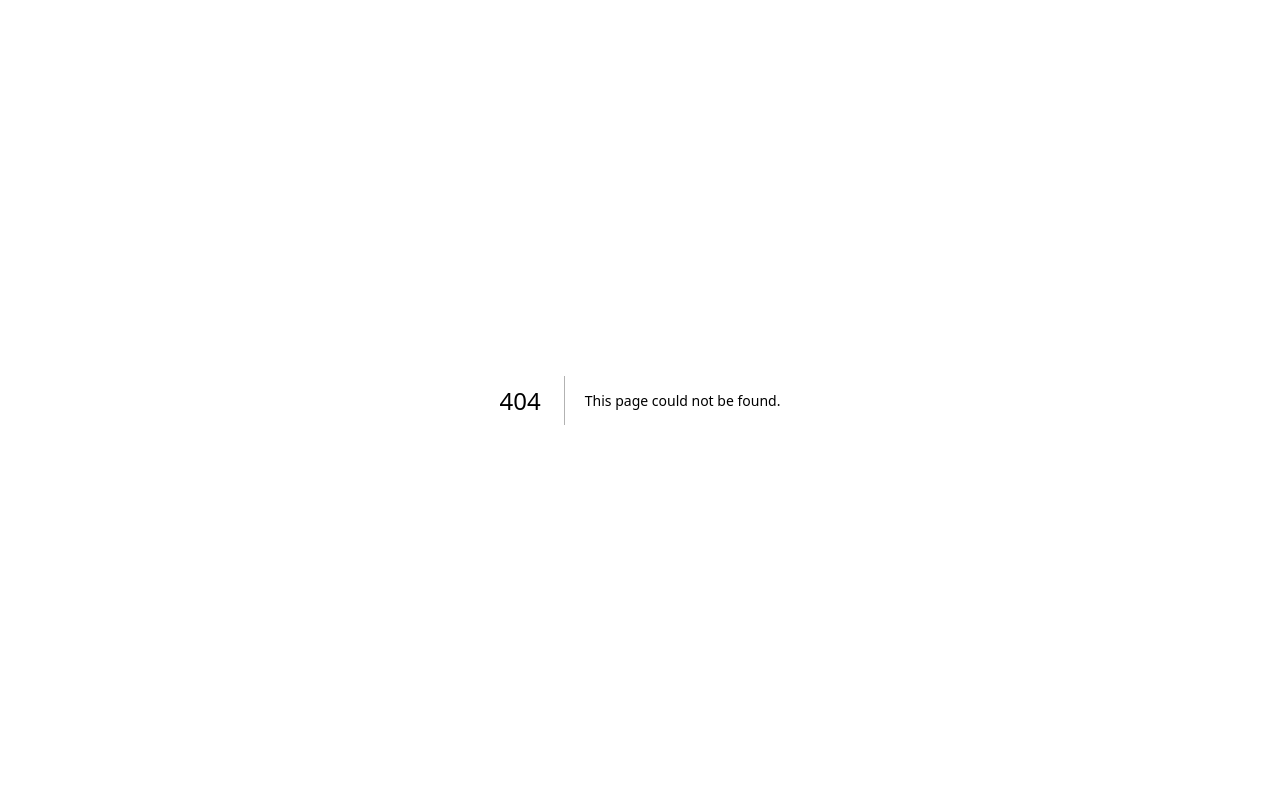
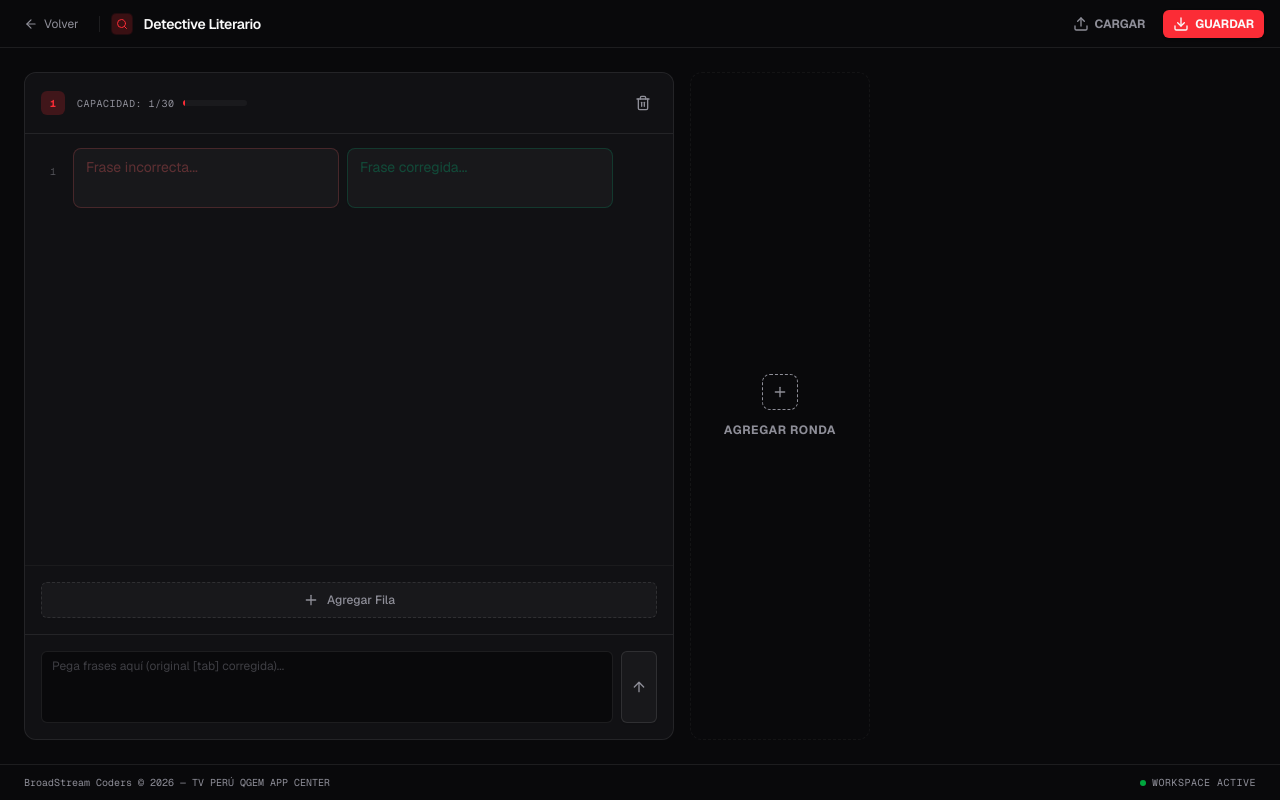
Before and after one commit to BroadStream-Coders/TvPeru-QGEM-AppCenter, a Next.js app in the folder apps/web/: page /workspaces/detective-literario in a window 1280 px wide. Before the commit this address had no page. Built offline with nearby package versions, Linux system fonts and the light colour scheme.

Commit message:
feat(web/detective-literario): add new workspace for "Detective Literario" with error correction features, JSON import/export functionality, and dynamic group management

```diff
--- a/apps/web/src/app/page.tsx
+++ b/apps/web/src/app/page.tsx
@@ -5,7 +5,7 @@ import {
   VenetianMask,
   BookOpen,
   ArrowRight,
-  PenTool,
+  Search,
   Image as ImageIcon,
   Trophy,
   FileText,
@@ -40,10 +40,10 @@ const workspaces = [
     icon: VenetianMask,
   },
   {
-    name: "Redactor",
-    description: "Corrección de errores ortográficos",
-    href: "/workspaces/redactor",
-    icon: PenTool,
+    name: "Detective Literario",
+    description: "Encuentra los errores ocultos",
+    href: "/workspaces/detective-literario",
+    icon: Search,
   },
   {
     name: "Album",
--- a/apps/web/src/app/workspaces/redactor/components/RedactorColumn.tsx
+++ b/apps/web/src/app/workspaces/detective-literario/components/Column.tsx
@@ -5,21 +5,21 @@ import { GroupFooter } from "@/components/shared/group-column/layout/GroupFooter
 import { RowsContainer } from "@/components/shared/group-column/components/RowsContainer";
 import { AddRowButton } from "@/components/shared/group-column/components/AddRowButton";
 import { QuickLoad } from "@/components/shared/group-column/components/QuickLoad";
-import { RedactorRow } from "./RedactorRow";
+import { DetectiveRow } from "./Row";
 
 const MAX_CAPACITY = 30;
 
-interface RedactorRowData {
+interface DetectiveRowData {
   original: string;
   corrected: string;
 }
 
-interface RedactorCardProps {
+interface DetectiveColumnProps {
   index: number;
-  rows: RedactorRowData[];
+  rows: DetectiveRowData[];
   onRowChange: (
     rowIndex: number,
-    field: keyof RedactorRowData,
+    field: keyof DetectiveRowData,
     value: string,
   ) => void;
   onAddRow: () => void;
@@ -28,7 +28,7 @@ interface RedactorCardProps {
   onQuickLoad: (data: string[][]) => void;
 }
 
-export function RedactorCard({
+export function DetectiveColumn({
   index,
   rows,
   onRowChange,
@@ -36,7 +36,7 @@ export function RedactorCard({
   onRemoveRow,
   onRemoveCard,
   onQuickLoad,
-}: RedactorCardProps) {
+}: DetectiveColumnProps) {
   const handleAddRow = () => {
     if (rows.length >= MAX_CAPACITY) return;
     onAddRow();
@@ -52,7 +52,7 @@ export function RedactorCard({
     >
       <RowsContainer>
         {rows.map((row, rowIndex) => (
-          <RedactorRow
+          <DetectiveRow
             key={rowIndex}
             index={rowIndex}
             original={row.original}
--- a/apps/web/src/app/workspaces/redactor/components/RedactorRow.tsx
+++ b/apps/web/src/app/workspaces/detective-literario/components/Row.tsx
@@ -4,7 +4,7 @@ import { Textarea } from "@/components/ui/textarea";
 import { Button } from "@/components/ui/button";
 import { Trash2 } from "lucide-react";
 
-interface RedactorRowProps {
+interface DetectiveRowProps {
   index: number;
   original: string;
   corrected: string;
@@ -13,14 +13,14 @@ interface RedactorRowProps {
   onRemove: () => void;
 }
 
-export function RedactorRow({
+export function DetectiveRow({
   index,
   original,
   corrected,
   onOriginalChange,
   onCorrectedChange,
   onRemove,
-}: RedactorRowProps) {
+}: DetectiveRowProps) {
   return (
     <div className="flex items-start gap-2 group min-h-[40px]">
       <div className="flex h-9 w-6 shrink-0 items-center justify-center rounded text-2xs font-mono text-muted-foreground/50 select-none pt-2.5">
--- a/apps/web/src/app/workspaces/redactor/page.tsx
+++ b/apps/web/src/app/workspaces/detective-literario/page.tsx
@@ -2,31 +2,34 @@
 
 import { useEffect, useCallback } from "react";
 
-import { PenTool } from "lucide-react";
+import { Search } from "lucide-react";
 import { saveAsJson, loadJsonFile } from "@/helpers/persistence";
 import { GroupsContainer } from "@/components/shared/group-column/layout/GroupsContainer";
 import { useWorkspaceHeader } from "@/hooks/use-workspace-header";
 import { useWorkspaceGroups } from "@/hooks/use-workspace-groups";
-import { RedactorCard } from "./components/RedactorColumn";
+import { DetectiveColumn } from "./components/Column";
 
-const DEFAULT_FILENAME = "Redactor.json";
+const DEFAULT_FILENAME = "DetectiveLiterario.json";
 
-interface RedactorRowData {
+interface RowData {
   original: string;
   corrected: string;
 }
 
-interface RedactorGroup {
-  rows: RedactorRowData[];
+interface GroupData {
+  rows: RowData[];
 }
 
-interface RedactorData {
-  groups: RedactorGroup[];
+interface SessionData {
+  groups: GroupData[];
 }
 
-const createEmptyRow = (): RedactorRowData => ({ original: "", corrected: "" });
+const createEmptyRow = (): RowData => ({
+  original: "",
+  corrected: "",
+});
 
-export default function RedactorPage() {
+export default function DetectiveLiterarioPage() {
   const {
     groups,
     addGroup,
@@ -36,7 +39,7 @@ export default function RedactorPage() {
     updateItem,
     replaceGroup,
     setGroups,
-  } = useWorkspaceGroups<RedactorRowData>([[createEmptyRow()]], createEmptyRow);
+  } = useWorkspaceGroups<RowData>([[createEmptyRow()]], createEmptyRow);
 
   const setHeader = useWorkspaceHeader((s) => s.setHeader);
   const resetHeader = useWorkspaceHeader((s) => s.resetHeader);
@@ -50,21 +53,21 @@ export default function RedactorPage() {
   };
 
   const handleSave = useCallback(() => {
-    const data: RedactorData = { groups: groups.map((rows) => ({ rows })) };
+    const data: SessionData = { groups: groups.map((rows) => ({ rows })) };
     saveAsJson(DEFAULT_FILENAME, data);
   }, [groups]);
 
   const handleLoad = useCallback(
     async (file: File) => {
       try {
-        const isValid = (data: unknown): data is RedactorData =>
+        const isValid = (data: unknown): data is SessionData =>
           typeof data === "object" &&
           data !== null &&
           "groups" in data &&
-          Array.isArray((data as RedactorData).groups) &&
-          (data as RedactorData).groups.every((g) => Array.isArray(g.rows));
+          Array.isArray((data as SessionData).groups) &&
+          (data as SessionData).groups.every((g) => Array.isArray(g.rows));
 
-        const data = await loadJsonFile<RedactorData>(file, isValid);
+        const data = await loadJsonFile<SessionData>(file, isValid);
         if (data?.groups) setGroups(data.groups.map((g) => g.rows));
       } catch {
         alert("Error al cargar el archivo JSON.");
@@ -79,8 +82,8 @@ export default function RedactorPage() {
 
   useEffect(() => {
     setHeader({
-      title: "Redactor",
-      icon: <PenTool className="h-3 w-3" />,
+      title: "Detective Literario",
+      icon: <Search className="h-3 w-3" />,
       format: "json",
       onSave: handleSave,
       onLoad: handleLoad,
@@ -91,7 +94,7 @@ export default function RedactorPage() {
     <main className="flex-1 overflow-hidden">
       <GroupsContainer onAddGroup={addGroup} addLabel="Agregar ronda">
         {groups.map((rows, groupIndex) => (
-          <RedactorCard
+          <DetectiveColumn
             key={groupIndex}
             index={groupIndex + 1}
             rows={rows}
```
